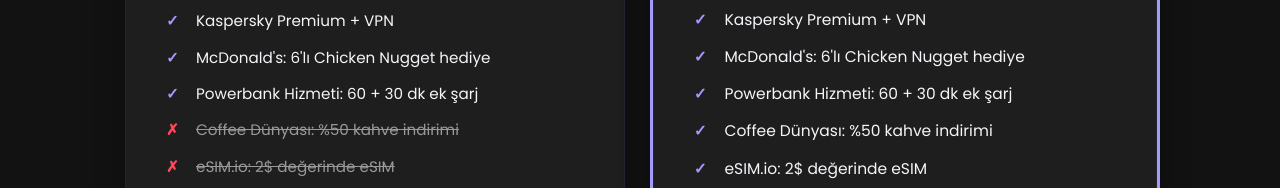
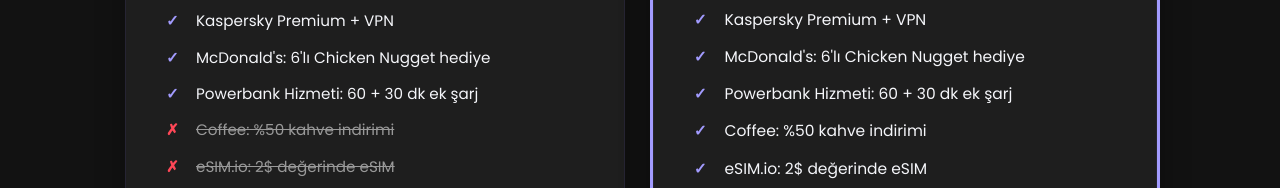
Before and after one commit to YMCCLASS/ymcplus, a plain HTML site: page index.html in a window 1280 px wide. Shown: the part 2301-2489 px from the top of the page. Drawn offline with Linux system fonts and the light colour scheme.

Commit message:
Update index.html

```diff
--- a/index.html
+++ b/index.html
@@ -837,7 +837,7 @@
                         <li>Kaspersky Premium + VPN</li>
                          <li>McDonald's: 6'lı Chicken Nugget hediye</li>
                         <li>Powerbank Hizmeti: 60 + 30 dk ek şarj</li>
-                        <li class="not-included">Coffee Dünyası: %50 kahve indirimi</li>
+                        <li class="not-included">Coffee: %50 kahve indirimi</li>
                         <li class="not-included">eSIM.io: 2$ değerinde eSIM</li>
                         <li class="not-included">Fun Beach: Girişlerde %50 indirim</li>
                         <li class="not-included">Sinema Keyfi: 1+1 sinema bileti</li>
@@ -864,7 +864,7 @@
                         <li>Kaspersky Premium + VPN</li>
                         <li>McDonald's: 6'lı Chicken Nugget hediye</li>
                         <li>Powerbank Hizmeti: 60 + 30 dk ek şarj</li>
-                        <li>Coffee Dünyası: %50 kahve indirimi</li>
+                        <li>Coffee: %50 kahve indirimi</li>
                         <li>eSIM.io: 2$ değerinde eSIM</li>
                         <li>Fun Beach: Girişlerde %50 indirim</li>
                         <li>Sinema Keyfi: 1+1 sinema bileti</li>
```
